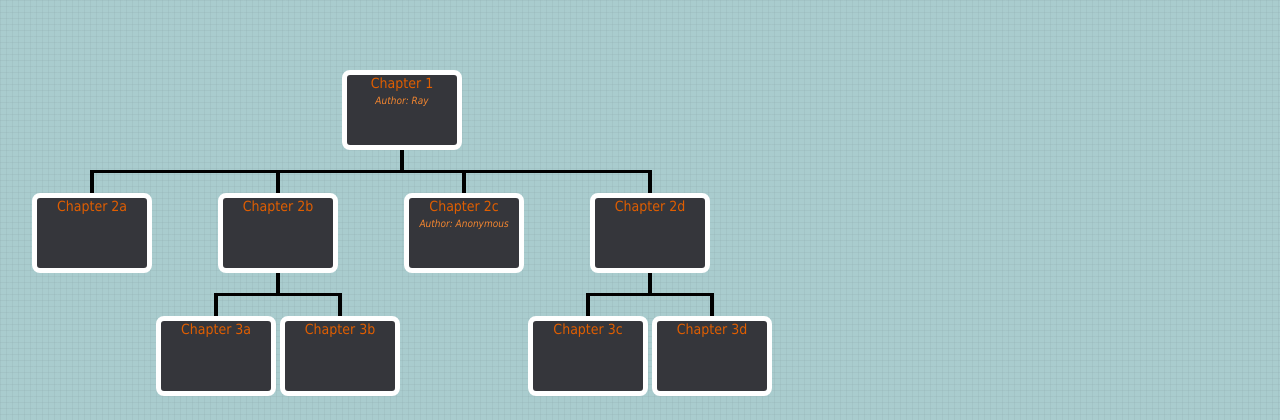
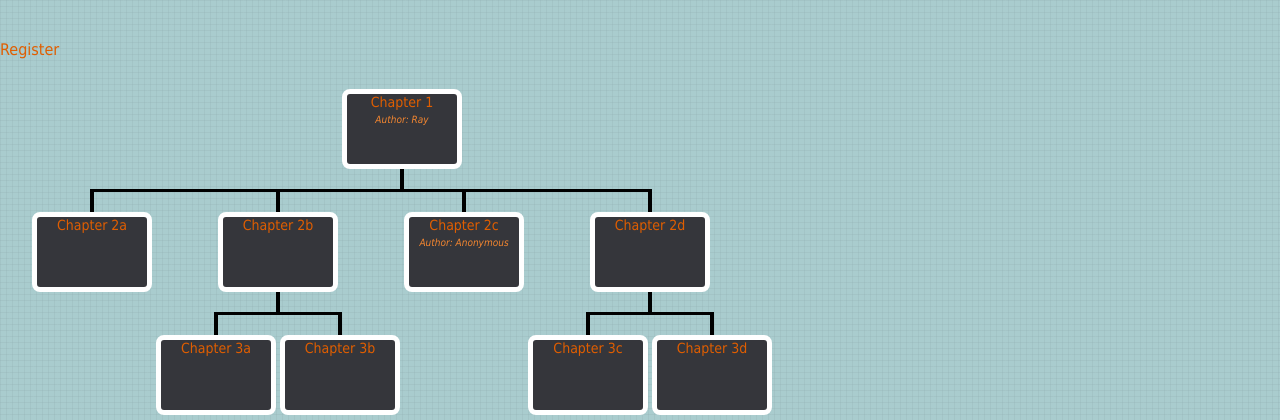
Before and after one commit to rayedchan/StoryTrees, a PHP site: page / in a window 1280 px wide. Shown: the top 420 px of the page. Run offline with PHP 8.4, Linux system fonts and the light colour scheme.

Commit message:
link pages

```diff
--- a/index.php
+++ b/index.php
@@ -21,6 +21,7 @@
             //require_once('dbconnection.php');
             //connectToDB();
             //phpinfo();
+            echo '<a href="registration.php">Register</a>';
         ?>
 
         <ul id="org" style="display:none">
--- a/registration.php
+++ b/registration.php
@@ -5,6 +5,7 @@
         <meta http-equiv="Content-Type" content="text/html; charset=UTF-8">
     </head>
     <body>
+        <a href="index.php">Home</a>
         <form method="post" id="createaccount" name="createaccount" action="" >
             <table>
                 <tr>
```
